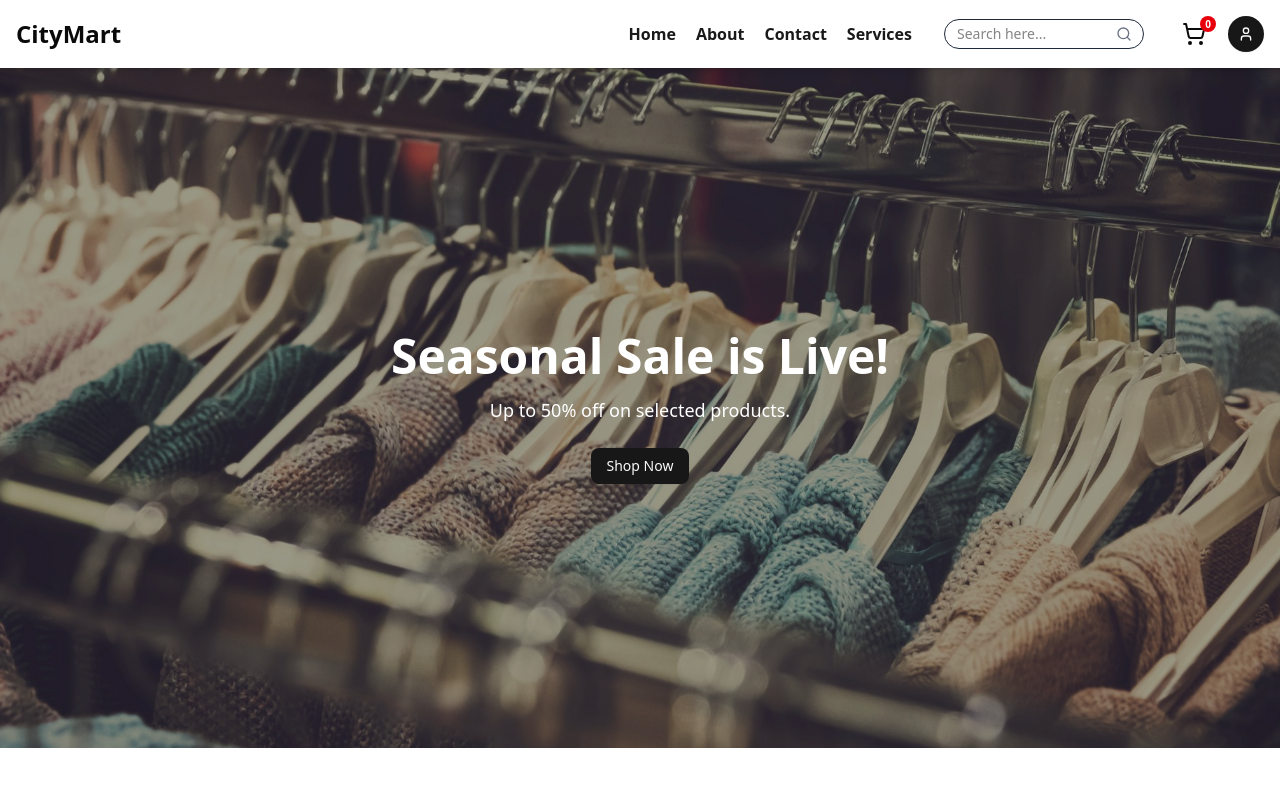
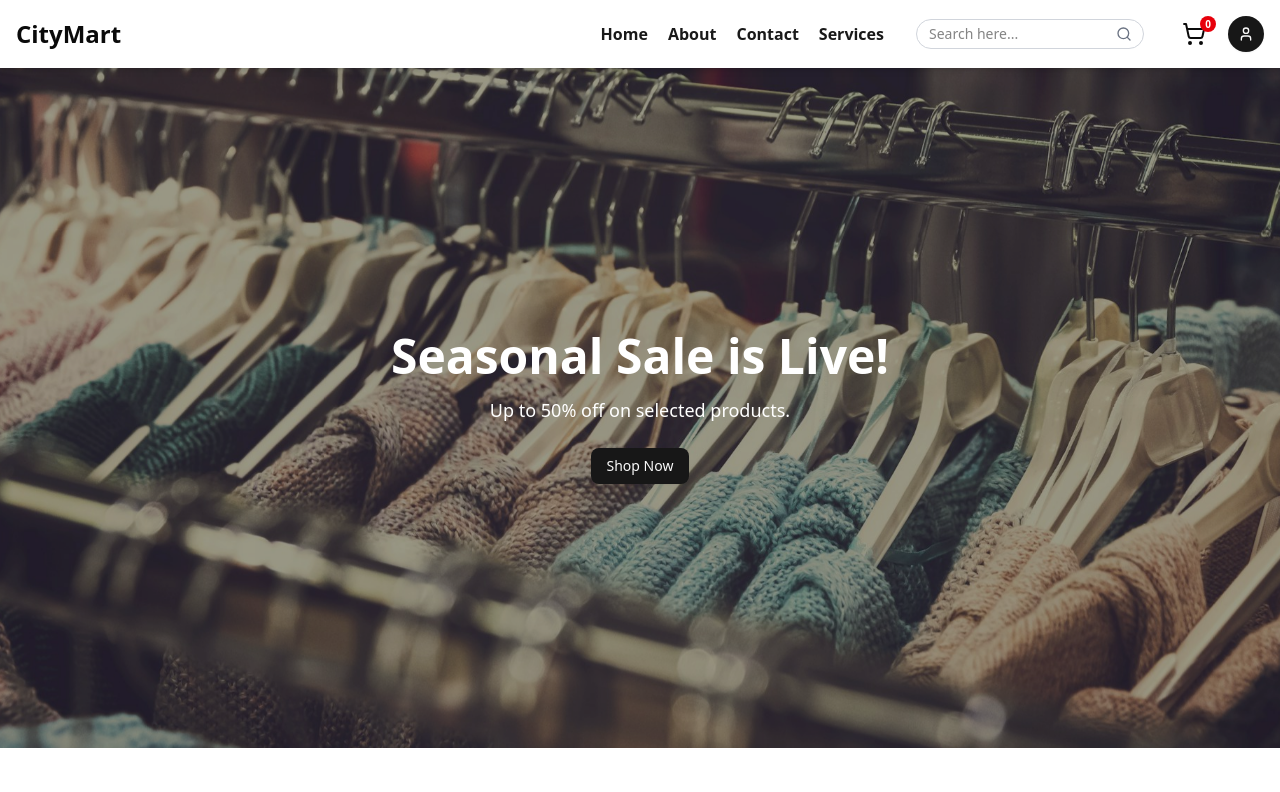
Before and after one commit to pranjalsachan9935/Modern-Ecommerce-Website, a React (Vite) app: page / in a window 1280 px wide. Shown: the top 792 px of the page. Built offline with nearby package versions, Linux system fonts and the light colour scheme.

Commit message:
Update Header.jsx

```diff
--- a/src/components/layout/Header.jsx
+++ b/src/components/layout/Header.jsx
@@ -4,7 +4,7 @@ import { Link } from "react-router-dom";
 import { useState } from "react";
 import { useCart } from "@/context/CartContext";
 
-export default function Header() {
+export default function Header({ setSearchTerm }) {
   const { cartCount } = useCart();
   const [open, setOpen] = useState(false);
   const [mobileNavOpen, setMobileNavOpen] = useState(false);
@@ -21,28 +21,24 @@ export default function Header() {
         <div className="hidden md:flex items-center gap-4">
           <nav className="flex items-center gap-5">
             <Link
-
               to="/"
               className="text-black/90 font-semibold hover:underline underline-offset-4"
             >
               Home
             </Link>
             <Link
-
               to="/about"
               className="text-black/90 font-semibold hover:underline underline-offset-4"
             >
               About
             </Link>
             <Link
-
               to="/contact"
               className="text-black/90 font-semibold hover:underline underline-offset-4"
             >
               Contact
             </Link>
             <Link
-
               to="/services"
               className="text-black/90 font-semibold hover:underline underline-offset-4"
             >
@@ -55,7 +51,8 @@ export default function Header() {
             <input
               type="text"
               placeholder="Search here..."
-              className="border-1 border-gray-800 rounded-full px-3 py-1 text-sm focus:outline-none focus:ring-1 focus:ring-black transition w-50"
+              onChange={(e) => setSearchTerm(e.target.value)}
+              className="border border-gray-300 rounded-full px-3 py-1 text-sm focus:outline-none focus:ring-1 focus:ring-black w-full" // keep your styling
             />
             <Search className="absolute right-3 w-4 h-4 text-gray-500" />
           </div>
```
